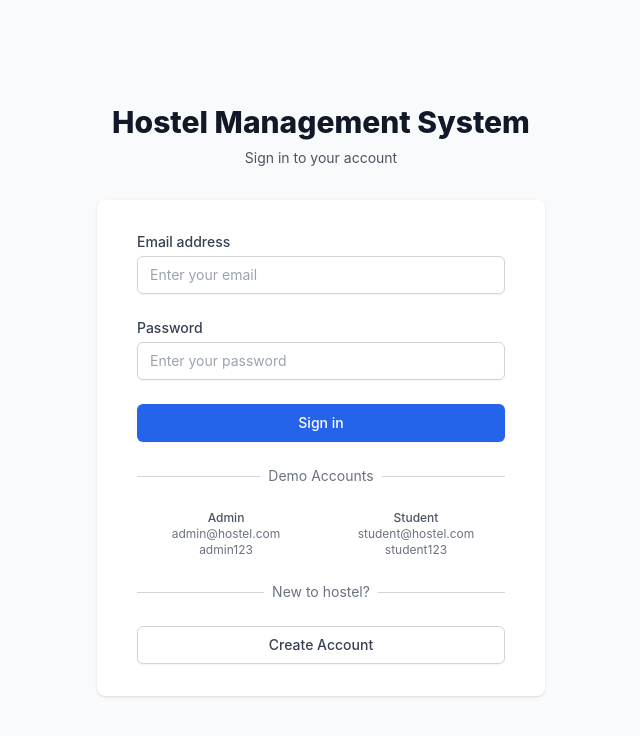
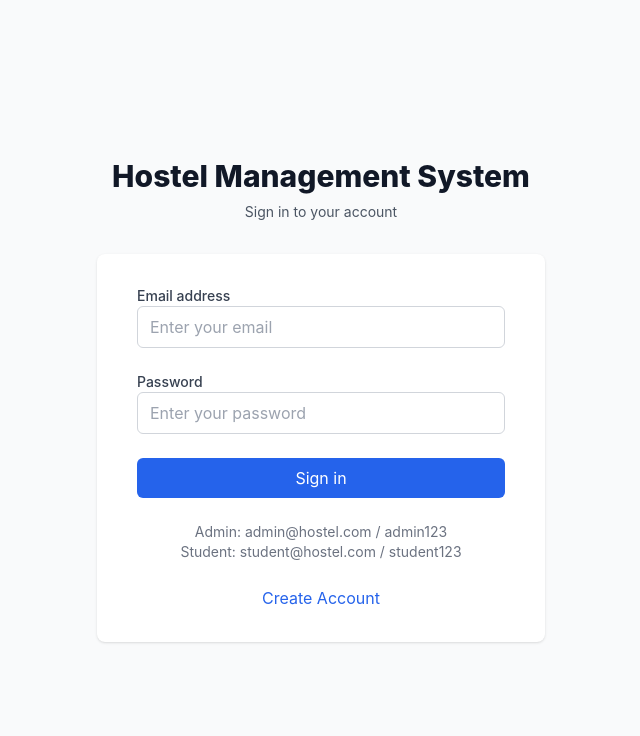
Before and after one commit to livinc888/hostel-management, a React (Create React App) app in the folder frontend/: page /login in a window 1280 px wide. Shown: the top 736 px of the page, without its empty margins (319-959 px from the left). Built offline with nearby package versions, Linux system fonts and the light colour scheme.

Commit message:
fix: dashboard api URL

```diff
--- a/frontend/src/pages/Login.js
+++ b/frontend/src/pages/Login.js
@@ -7,20 +7,23 @@ const Login = () => {
     email: '',
     password: '',
   });
+
   const [errors, setErrors] = useState({});
   const [loading, setLoading] = useState(false);
   const [generalError, setGeneralError] = useState('');
+
   const navigate = useNavigate();
 
   const handleChange = (e) => {
     const { name, value } = e.target;
-    setFormData(prev => ({
+
+    setFormData((prev) => ({
       ...prev,
-      [name]: value
+      [name]: value.trim() // 🔥 remove spaces automatically
     }));
 
     if (errors[name]) {
-      setErrors(prev => ({
+      setErrors((prev) => ({
         ...prev,
         [name]: ''
       }));
@@ -51,45 +54,53 @@ const Login = () => {
   const handleSubmit = async (e) => {
     e.preventDefault();
 
-    if (validateForm()) {
+    if (!validateForm()) return;
+
     setLoading(true);
 
     try {
-        console.log("Attempting login with:", formData);
+      console.log("Attempting login:", formData);
+
       const response = await authAPI.login(formData);
-        console.log("Login response:", response);
-        console.log("Login data:", response.data);
-
       const data = response.data;
 
-        if (data.token) {
-          console.log("Login successful, storing token");
-          // Store token and user data
+      console.log("Login response:", data);
+
+      if (data.token && data.user) {
+        // ✅ Save token + user
         localStorage.setItem('token', data.token);
         localStorage.setItem('user', JSON.stringify(data.user));
 
-          // Redirect based on role
-          if (data.user.role === 'admin') {
+        // 🔥 FIXED ROLE CHECK (IMPORTANT)
+        const isAdmin =
+          data.user.role === 'admin' ||
+          data.user.isAdmin === true ||
+          data.user.isAdmin === 'true';
+
+        console.log("Is Admin:", isAdmin);
+
+        if (isAdmin) {
           navigate('/admin/dashboard');
         } else {
           navigate('/student/dashboard');
         }
       } else {
-          console.log("Login failed - no token");
         setGeneralError(data.message || 'Login failed');
       }
+
     } catch (error) {
       console.error("Login error:", error);
-        console.error("Error response:", error.response);
-        setGeneralError(error.response?.data?.message || 'Network error. Please try again.');
+      setGeneralError(
+        error.response?.data?.message || 'Network error. Please try again.'
+      );
     } finally {
       setLoading(false);
-      }
     }
   };
 
   return (
     <div className="min-h-screen bg-gray-50 flex flex-col justify-center py-12 sm:px-6 lg:px-8">
+
       <div className="sm:mx-auto sm:w-full sm:max-w-md">
         <h2 className="text-center text-3xl font-extrabold text-gray-900">
           Hostel Management System
@@ -101,115 +112,82 @@ const Login = () => {
 
       <div className="mt-8 sm:mx-auto sm:w-full sm:max-w-md">
         <div className="bg-white py-8 px-4 shadow sm:rounded-lg sm:px-10">
+
           <form className="space-y-6" onSubmit={handleSubmit}>
+
             {generalError && (
               <div className="bg-red-50 border border-red-200 text-red-600 px-4 py-3 rounded">
                 {generalError}
               </div>
             )}
 
+            {/* EMAIL */}
             <div>
-              <label htmlFor="email" className="block text-sm font-medium text-gray-700">
+              <label className="block text-sm font-medium text-gray-700">
                 Email address
               </label>
-              <div className="mt-1">
               <input
-                  id="email"
                 name="email"
                 type="email"
-                  autoComplete="email"
                 value={formData.email}
                 onChange={handleChange}
-                  className={`appearance-none block w-full px-3 py-2 border rounded-md shadow-sm placeholder-gray-400 focus:outline-none focus:ring-blue-500 focus:border-blue-500 sm:text-sm ${
+                className={`w-full px-3 py-2 border rounded-md ${
                   errors.email ? 'border-red-300' : 'border-gray-300'
                 }`}
                 placeholder="Enter your email"
               />
               {errors.email && (
-                  <p className="mt-2 text-sm text-red-600">{errors.email}</p>
+                <p className="text-red-600 text-sm">{errors.email}</p>
               )}
             </div>
-            </div>
 
+            {/* PASSWORD */}
             <div>
-              <label htmlFor="password" className="block text-sm font-medium text-gray-700">
+              <label className="block text-sm font-medium text-gray-700">
                 Password
               </label>
-              <div className="mt-1">
               <input
-                  id="password"
                 name="password"
                 type="password"
-                  autoComplete="current-password"
                 value={formData.password}
                 onChange={handleChange}
-                  className={`appearance-none block w-full px-3 py-2 border rounded-md shadow-sm placeholder-gray-400 focus:outline-none focus:ring-blue-500 focus:border-blue-500 sm:text-sm ${
+                className={`w-full px-3 py-2 border rounded-md ${
                   errors.password ? 'border-red-300' : 'border-gray-300'
                 }`}
                 placeholder="Enter your password"
               />
               {errors.password && (
-                  <p className="mt-2 text-sm text-red-600">{errors.password}</p>
+                <p className="text-red-600 text-sm">{errors.password}</p>
               )}
+            </div>
+
+            {/* BUTTON */}
+            <button
+              type="submit"
+              disabled={loading}
+              className="w-full bg-blue-600 text-white py-2 rounded-md"
+            >
+              {loading ? 'Signing in...' : 'Sign in'}
+            </button>
+
+          </form>
+
+          {/* DEMO */}
+          <div className="mt-6 text-center text-sm text-gray-500">
+            <p>Admin: admin@hostel.com / admin123</p>
+            <p>Student: student@hostel.com / student123</p>
+          </div>
+
+          {/* REGISTER */}
+          <div className="mt-6 text-center">
+            <Link to="/register" className="text-blue-600">
+              Create Account
+            </Link>
+          </div>
+
         </div>
       </div>
 
-            <div>
-              <button
-                type="submit"
-                disabled={loading}
-                className="w-full flex justify-center py-2 px-4 border border-transparent rounded-md shadow-sm text-sm font-medium text-white bg-blue-600 hover:bg-blue-700 focus:outline-none focus:ring-2 focus:ring-offset-2 focus:ring-blue-500 disabled:opacity-50 disabled:cursor-not-allowed"
-              >
-                {loading ? 'Signing in...' : 'Sign in'}
-              </button>
-            </div>
-          </form>
-
-          <div className="mt-6">
-            <div className="relative">
-              <div className="absolute inset-0 flex items-center">
-                <div className="w-full border-t border-gray-300" />
-              </div>
-              <div className="relative flex justify-center text-sm">
-                <span className="px-2 bg-white text-gray-500">Demo Accounts</span>
-              </div>
-            </div>
-
-            <div className="mt-6 grid grid-cols-2 gap-3">
-              <div className="text-center">
-                <p className="text-xs text-gray-600 font-medium">Admin</p>
-                <p className="text-xs text-gray-500">admin@hostel.com</p>
-                <p className="text-xs text-gray-500">admin123</p>
-              </div>
-              <div className="text-center">
-                <p className="text-xs text-gray-600 font-medium">Student</p>
-                <p className="text-xs text-gray-500">student@hostel.com</p>
-                <p className="text-xs text-gray-500">student123</p>
-              </div>
-            </div>
-          </div>
-
-          <div className="mt-6">
-            <div className="relative">
-              <div className="absolute inset-0 flex items-center">
-                <div className="w-full border-t border-gray-300" />
-              </div>
-              <div className="relative flex justify-center text-sm">
-                <span className="px-2 bg-white text-gray-500">New to hostel?</span>
-              </div>
-            </div>
-
-            <div className="mt-6">
-              <Link
-                to="/register"
-                className="w-full flex justify-center py-2 px-4 border border-gray-300 rounded-md shadow-sm text-sm font-medium text-gray-700 bg-white hover:bg-gray-50 focus:outline-none focus:ring-2 focus:ring-offset-2 focus:ring-blue-500"
-              >
-                Create Account
-              </Link>
-            </div>
-          </div>
-        </div>
-      </div>
     </div>
   );
 };
```
Lines whose indentation alone changed are shown as unchanged.
